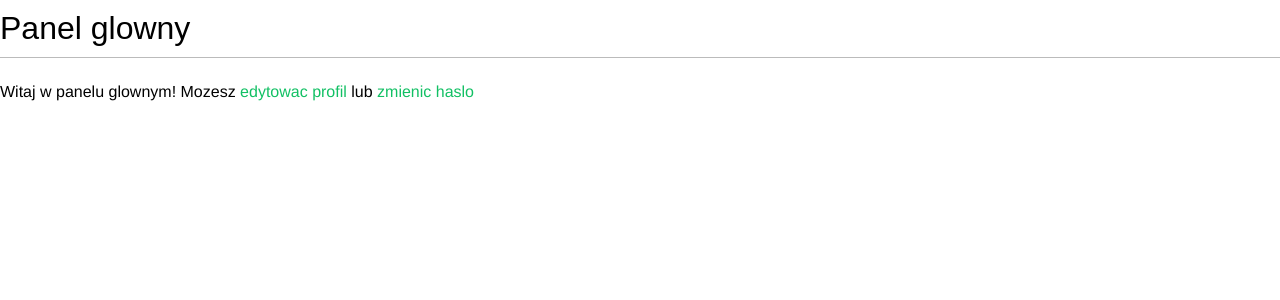
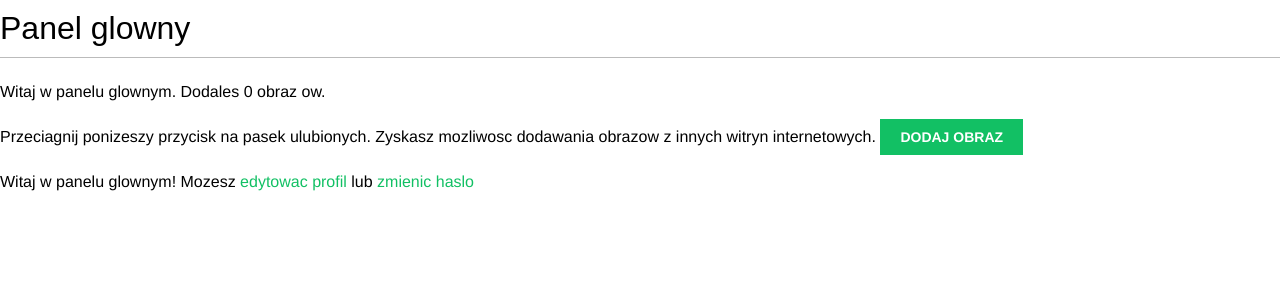
Before and after one commit to michaurbanczyk/django_social_website, a Django app: page /account/ in a window 1280 px wide. Shown: the part 48-348 px from the top of the page. Run offline with Django 3.2, Linux system fonts and the light colour scheme; the visitor is signed in with stand-in values (Sample User, id 1); data that the repository does not hold is empty; some web fonts are replaced.

Commit message:
Bookmarklet_launcher.js added

```diff
--- a/bookmarks/account/templates/account/dashboard.html
+++ b/bookmarks/account/templates/account/dashboard.html
@@ -3,6 +3,19 @@
 {% block title %}Panel glowny{% endblock %}
 {% block content %}
     <h1>Panel glowny</h1>
+
+    {% with total_images_created=request.user.images_created.count %}
+        <p>
+        Witaj w panelu glownym. Dodales {{ total_images_created }} obraz
+            {{ total_images_created|pluralize:"ow" }}.
+        </p>
+    {% endwith %}
+
+    <p>Przeciagnij ponizeszy przycisk na pasek ulubionych. Zyskasz mozliwosc dodawania
+    obrazow z innych witryn internetowych. <a href="javascript: {% include "bookmarklet_launcher.js" %}" class="button">
+            Dodaj obraz
+        </a>
+    </p>
     <p>Witaj w panelu glownym! Mozesz <a href="{% url "edit" %}">edytowac profil</a>
         lub <a href="{% url "password_change" %}">zmienic haslo</a></p>
 {% endblock %}
--- /dev/null
+++ b/bookmarks/images/templates/bookmarklet_launcher.js
@@ -0,0 +1,8 @@
+(function(){
+    if (window.myBookmarklet !== undefined){
+        myBookmarklet();
+    }
+    else {
+        document.body.appendChild(document.createElement('script')).src='https://127.0.0.1:8000/static/js/bookmarklet.js?r='+Math.floor(Math.random()*99999999999999999999);
+    }
+})();
```
